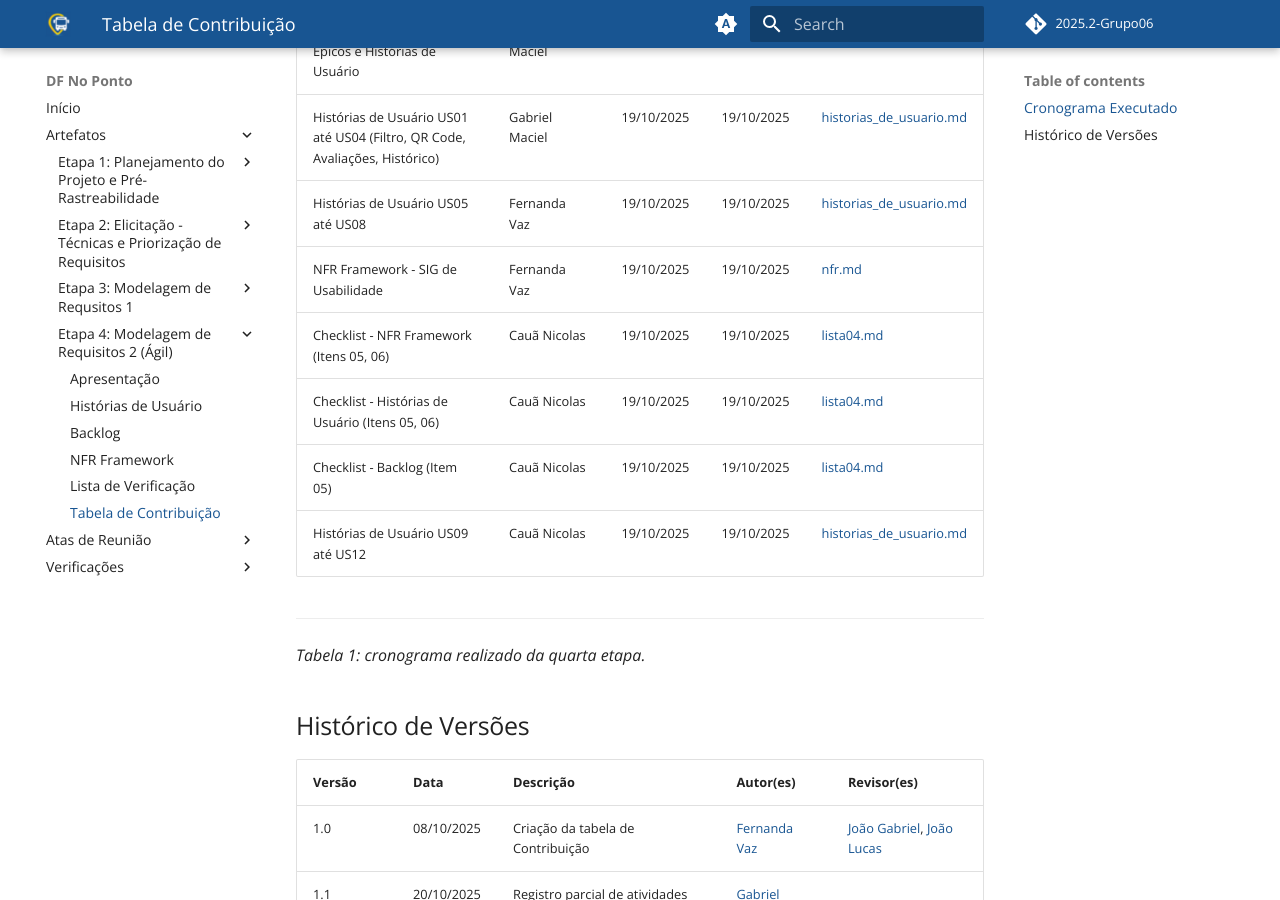
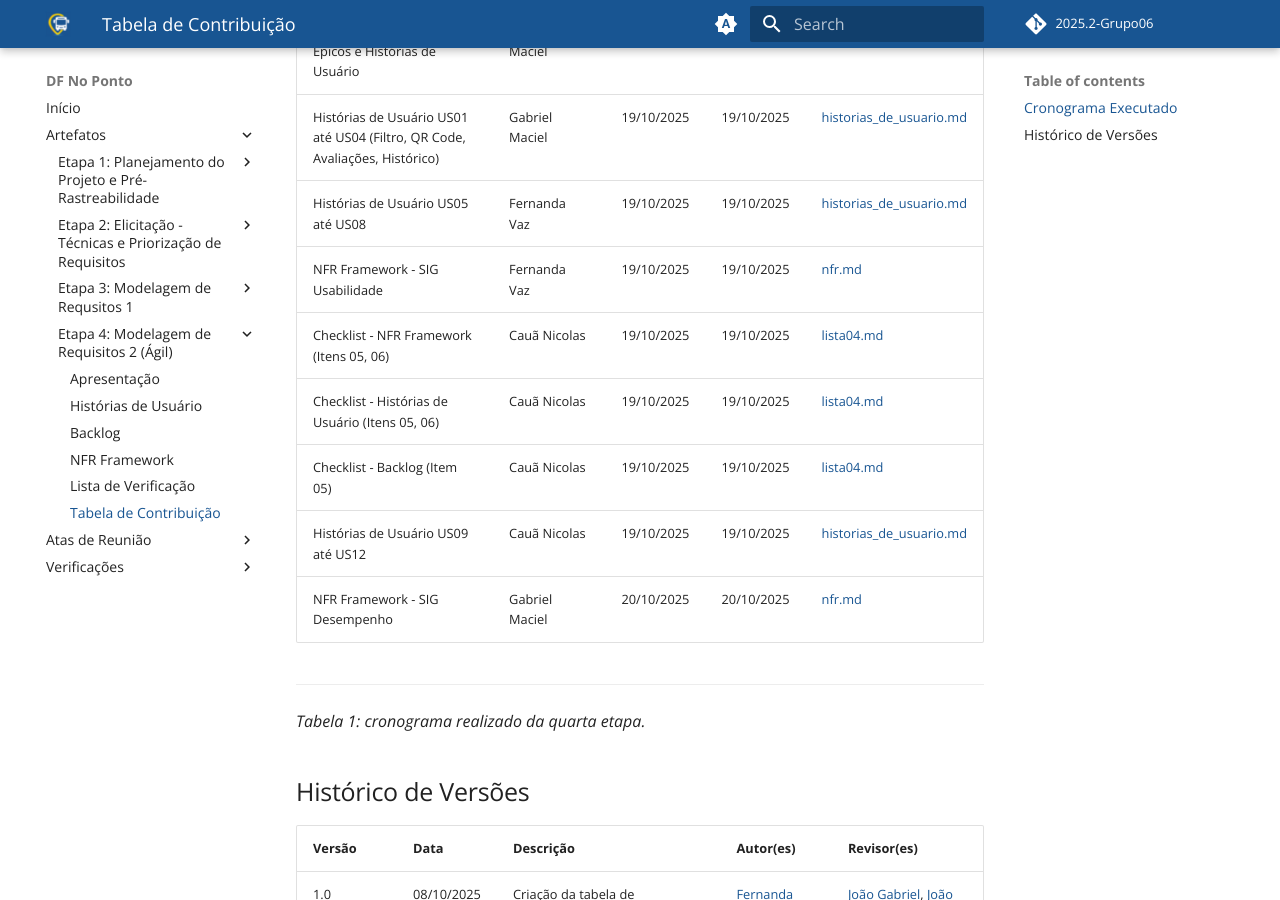
Before and after one commit to Requisitos-de-Software/2025.2-Grupo06, an MkDocs documentation site: the page built from docs/Contribuições/tab_cont04.md, in a window 1280 px wide and 900 px high, scrolled down 1092 px. Built offline with MkDocs 1.6.1 and Material for MkDocs 9.7.7, drawn with Linux system fonts in a browser that asks for light colours; comment, search, counter and statistics services are not loaded.

Commit message:
docs: atualiza tabela de contribuição da Etapa 4

```diff
--- a/docs/Contribuições/tab_cont04.md
+++ b/docs/Contribuições/tab_cont04.md
@@ -20,11 +20,12 @@ A tabela 1 apresenta as contribuições de cada membro do grupo durante a entreg
 | Backlog - Metodologia, Épicos e Histórias de Usuário | Gabriel Maciel | 19/10/2025 | 19/10/2025 | [backlog.md](../modelagem_requisitos_02/backlog.md) |
 | Histórias de Usuário US01 até US04 (Filtro, QR Code, Avaliações, Histórico) | Gabriel Maciel | 19/10/2025 | 19/10/2025 | [historias_de_usuario.md](../modelagem_requisitos_02/historias_de_usuario.md) |
 | Histórias de Usuário US05 até US08 | Fernanda Vaz | 19/10/2025 | 19/10/2025 | [historias_de_usuario.md](../modelagem_requisitos_02/historias_de_usuario.md) |
-| NFR Framework - SIG de Usabilidade | Fernanda Vaz | 19/10/2025 | 19/10/2025 | [nfr.md](../modelagem_requisitos_02/nfr.md) |
+| NFR Framework - SIG Usabilidade | Fernanda Vaz | 19/10/2025 | 19/10/2025 | [nfr.md](../modelagem_requisitos_02/nfr.md) |
 | Checklist - NFR Framework (Itens 05, 06) | Cauã Nicolas | 19/10/2025 | 19/10/2025 | [lista04.md](../checklist/lista04.md) |
 | Checklist - Histórias de Usuário (Itens 05, 06) | Cauã Nicolas | 19/10/2025 | 19/10/2025 | [lista04.md](../checklist/lista04.md) |
 | Checklist - Backlog (Item 05) | Cauã Nicolas | 19/10/2025 | 19/10/2025 | [lista04.md](../checklist/lista04.md) |
 | Histórias de Usuário US09 até US12 | Cauã Nicolas | 19/10/2025 | 19/10/2025 | [historias_de_usuario.md](../modelagem_requisitos_02/historias_de_usuario.md) |
+| NFR Framework - SIG Desempenho | Gabriel Maciel | 20/10/2025 | 20/10/2025 | [nfr.md](../modelagem_requisitos_02/nfr.md) |
 
 ---
 *Tabela 1: cronograma realizado da quarta etapa.*
```
